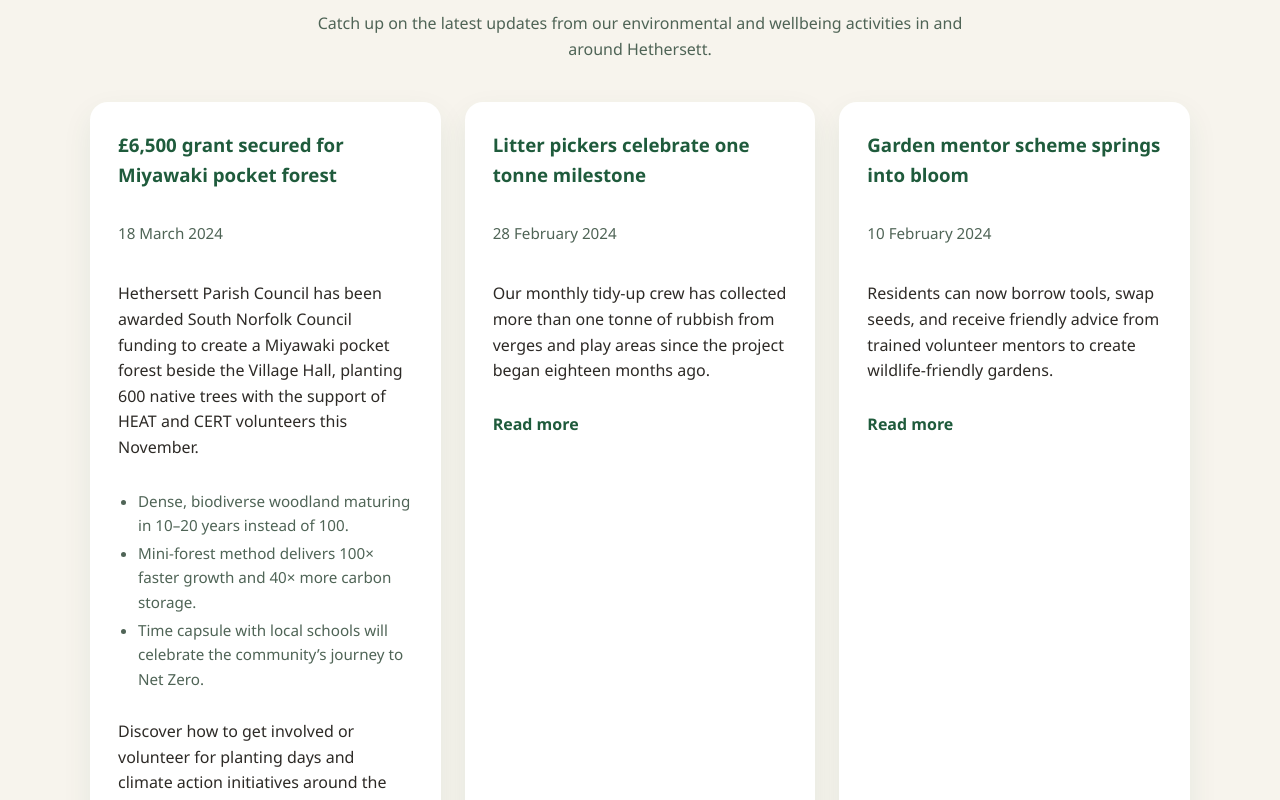
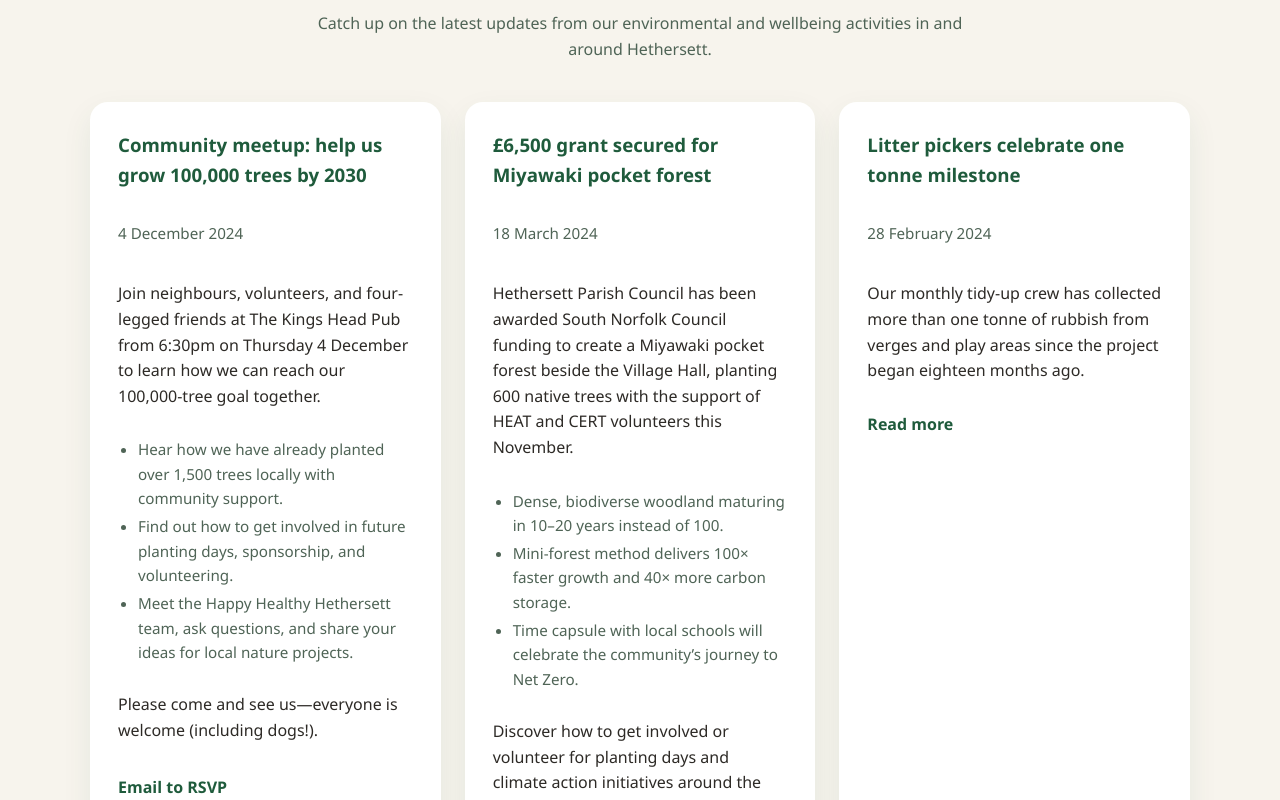
Before and after one commit to gpotari/HappyHealthyHethersett, an Angular app: page / in a window 1280 px wide. Shown: the part 800-1600 px from the top of the page. Built offline with nearby package versions, Linux system fonts and the light colour scheme.

Commit message:
Add community tree meetup news item

```diff
--- a/src/app/components/news.component.html
+++ b/src/app/components/news.component.html
@@ -7,6 +7,25 @@
       </p>
     </header>
     <div class="grid grid--news" role="list">
+      <article class="card" role="listitem" aria-labelledby="news-0-title">
+        <div class="card__body">
+          <h3 id="news-0-title">Community meetup: help us grow 100,000 trees by 2030</h3>
+          <time datetime="2024-12-04">4 December 2024</time>
+          <p>
+            Join neighbours, volunteers, and four-legged friends at The Kings Head Pub from 6:30pm on Thursday 4 December to
+            learn how we can reach our 100,000-tree goal together.
+          </p>
+          <ul class="card__list">
+            <li>Hear how we have already planted over 1,500 trees locally with community support.</li>
+            <li>Find out how to get involved in future planting days, sponsorship, and volunteering.</li>
+            <li>Meet the Happy Healthy Hethersett team, ask questions, and share your ideas for local nature projects.</li>
+          </ul>
+          <p>Please come and see us—everyone is welcome (including dogs!).</p>
+          <div class="card__actions">
+            <a class="card__link" href="mailto:info@happyhealthyhethersett.co.uk">Email to RSVP</a>
+          </div>
+        </div>
+      </article>
       <article class="card" role="listitem" aria-labelledby="news-1-title">
         <div class="card__body">
           <h3 id="news-1-title">£6,500 grant secured for Miyawaki pocket forest</h3>
```
